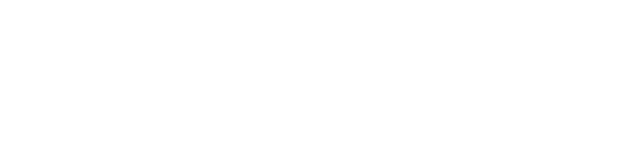
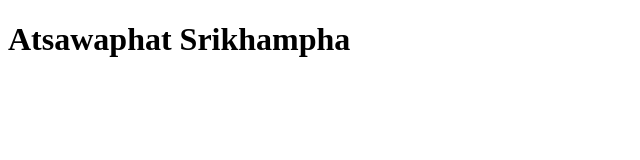
Before and after one commit to SigmaSeskel/website-project, a plain HTML site: page website_project/index.html in a window 1280 px wide. Shown: the whole page, without its empty margins (0-640 px from the left). Drawn offline with Linux system fonts and the light colour scheme.

Commit message:
Add Name

```diff
--- a/website_project/index.html
+++ b/website_project/index.html
@@ -7,6 +7,8 @@
     <title>Document</title>
 </head>
 
+<h1> Atsawaphat Srikhampha </h1>
+
 <body>
 
 </body>
```
